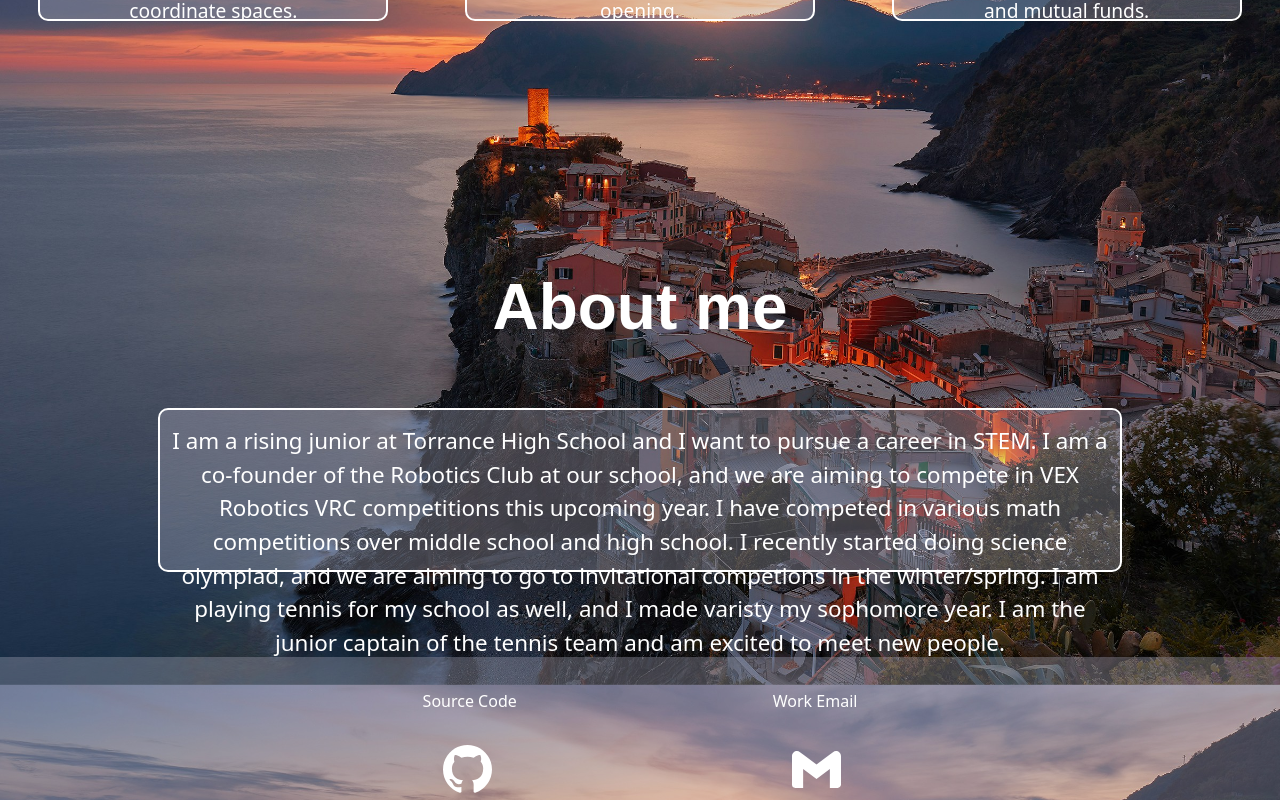
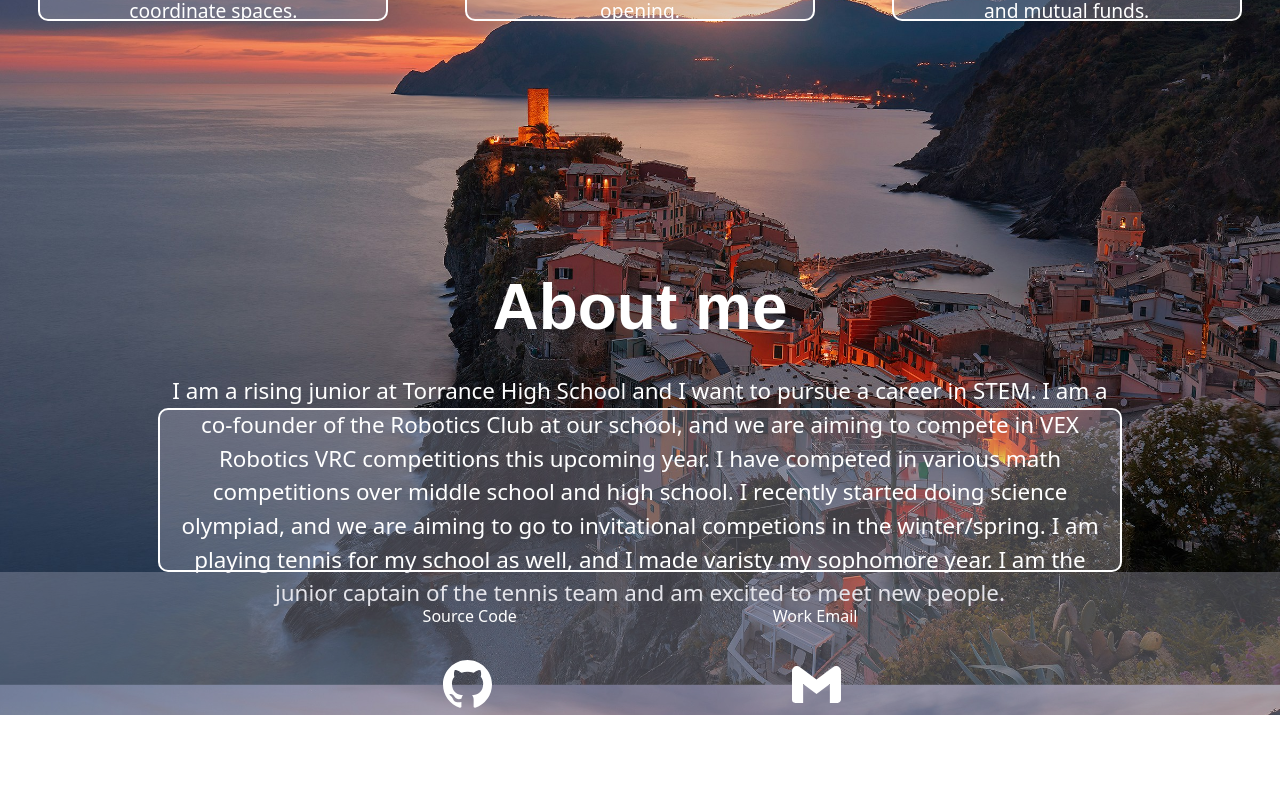
Before and after one commit to tcstor-PaarthJ/Personal-Website, a React (Vite) app: page / in a window 1280 px wide. Shown: the part 1022-1822 px from the top of the page. After the commit the page ends 1737 px from the top, so only its background shows below. Built offline with nearby package versions, Linux system fonts and the light colour scheme.

Commit message:
fixed dynamic spacing

```diff
--- a/src/Homepage.jsx
+++ b/src/Homepage.jsx
@@ -59,23 +59,20 @@ function Homepage() {
       <div>
         <h2>About me</h2>
       </div>
-
-      <div className="tinted-glass" id="aboutme">
-        <p>
-          I am a rising junior at Torrance High School and I want to pursue a
-          career in STEM.
-          I am a co-founder of the Robotics Club at our school,
-          and we are aiming to compete in VEX Robotics VRC competitions this
-          upcoming year.
-          I have competed in various math competitions over
-          middle school and high school.
-          I recently started doing
-          science olympiad, and we are aiming to go to invitational competions
-          in the winter/spring.
-          I am playing tennis for my school as well, and I
-          made varisty my sophomore year. I am the junior captain of the tennis
-          team and am excited to meet new people.
-        </p>
+      <div id="abtmewrapper">
+        <div className="tinted-glass" id="aboutme">
+          <p>
+            I am a rising junior at Torrance High School and I want to pursue a
+            career in STEM. I am a co-founder of the Robotics Club at our
+            school, and we are aiming to compete in VEX Robotics VRC
+            competitions this upcoming year. I have competed in various math
+            competitions over middle school and high school. I recently started
+            doing science olympiad, and we are aiming to go to invitational
+            competions in the winter/spring. I am playing tennis for my school
+            as well, and I made varisty my sophomore year. I am the junior
+            captain of the tennis team and am excited to meet new people.
+          </p>
+        </div>
       </div>
 
       {/*  FIGMA */}
--- a/src/index.css
+++ b/src/index.css
@@ -126,6 +126,8 @@ html {
 }
 body {
   background-color: rgba(0, 0, 0, 0);
+  display: flex;
+  align-items: center;
 }
 
 ul {
@@ -174,7 +176,9 @@ li {
   border-bottom: 2px solid white;
 }
 #aboutme {
-  display: inline-block;
+  display: flex;
+  justify-content: center;
+  align-items: center;
   width: 75dvw;
   height: 20dvh;
   border: 2px solid white;
@@ -298,3 +302,8 @@ h3 {
 .card:hover {
   color: white;
 }
+#abtmewrapper {
+  display: flex;
+  justify-content: center;
+  align-items: center;
+}
```
